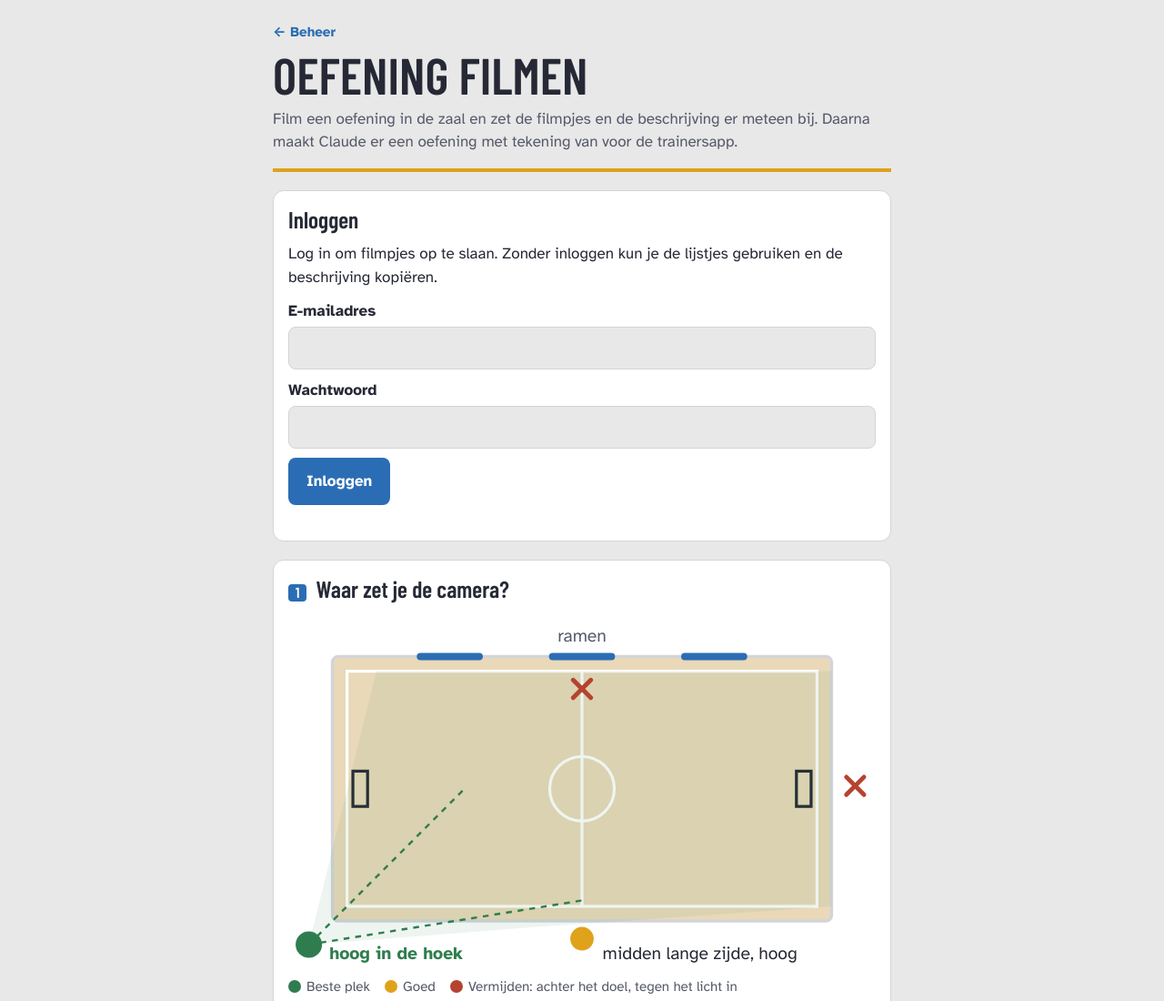
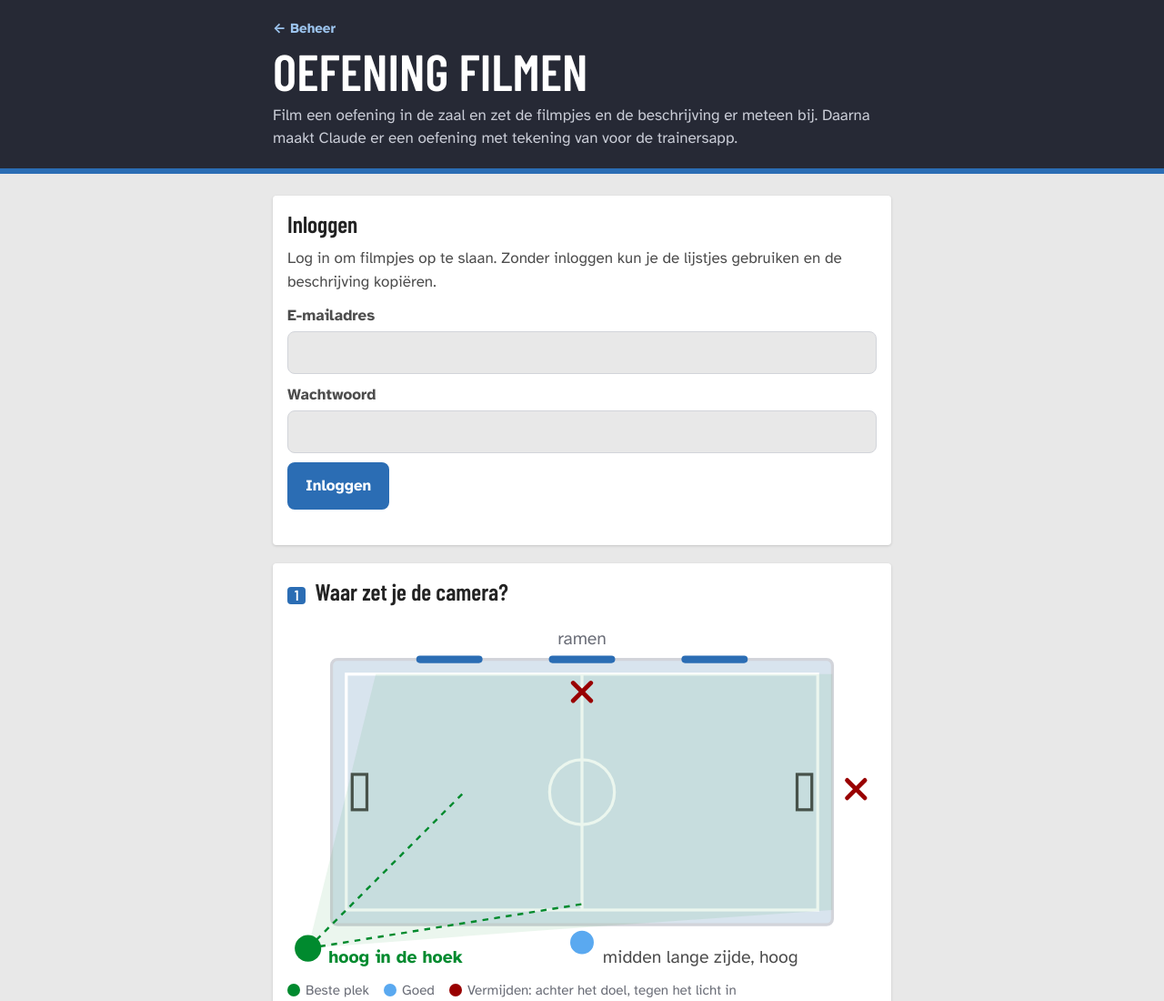
Before and after one commit to ufcutrecht/floorball-beheer, a plain HTML site: page filmen/index.html in a window 1280 px wide. Shown: the top 1100 px of the page at 91% size. Drawn offline with nearby package versions, Linux system fonts and the light colour scheme; a web font is replaced by a local one.

Commit message:
Kleuren van ufcutrecht.nl: donkere kopbalk met blauwe streep, witte blokken, blauwe links
Co-Authored-By: Claude Opus 5.5 <noreply@anthropic.com>
Claude-Session: https://claude.ai/code/session_01Vx6eb4k7m5MK84VWuZRsM3

```diff
--- a/shared/style.css
+++ b/shared/style.css
@@ -1,24 +1,29 @@
-/* Opmaak van de beheer-app, in de kleuren van de trainersapp. */
+/* Opmaak van de beheer-app. */
+/* Kleuren van ufcutrecht.nl: grijze achtergrond, donkere kopbalk, blauwe balk en links, witte blokken. */
 :root{
-  --bg:#e8e8e8;--surface:#ffffff;--ink:#262935;--muted:#55596a;--line:#d2d4da;--accent:#2b6db4;--accent-ink:#ffffff;
-  --mark:#e0a21b;--good:#2f7d4f;--bad:#b5432f;--court:#e9d9b8;--court-line:#ffffff;
+  --bg:#e8e8e8;--surface:#ffffff;--ink:#4d4d4d;--head:#222222;--muted:#6b6e78;--line:#d2d4da;
+  --accent:#2b6db4;--accent-ink:#ffffff;--bar:#262935;--bar-ink:#ffffff;--shadow:0 1px 3px rgba(0,0,0,.15);
+  --mark:#5aa9f0;--good:#008a2e;--bad:#990000;--court:#d8e4ee;--court-line:#ffffff;
   --display:"Barlow Condensed","Arial Narrow",Arial,sans-serif;--body:"Atkinson Hyperlegible",system-ui,-apple-system,"Segoe UI",sans-serif;
   color-scheme:light}
-@media (prefers-color-scheme:dark){:root{--bg:#1a1c24;--surface:#262935;--ink:#ececef;--muted:#a3a7b6;--line:#383c4d;--accent:#6fa6e4;--accent-ink:#11141c;
-  --mark:#f0bb45;--good:#6cc08f;--bad:#ec8a74;--court:#3a3326;--court-line:#cfc6b2;color-scheme:dark}}
+@media (prefers-color-scheme:dark){:root{--bg:#1a1c24;--surface:#262935;--ink:#ececef;--head:#ffffff;--muted:#a3a7b6;--line:#383c4d;
+  --accent:#6fa6e4;--accent-ink:#11141c;--bar:#11131a;--bar-ink:#ffffff;--shadow:0 1px 3px rgba(0,0,0,.4);
+  --mark:#5aa9f0;--good:#00cc66;--bad:#ff5050;--court:#2f3446;--court-line:#8d93a8;color-scheme:dark}}
 *{box-sizing:border-box}
-body{margin:0;background:var(--bg);color:var(--ink);font:17px/1.5 var(--body);
-  padding:env(safe-area-inset-top,0) max(16px,env(safe-area-inset-right,0)) calc(48px + env(safe-area-inset-bottom,0)) max(16px,env(safe-area-inset-left,0))}
+body{margin:0;overflow-x:clip;background:var(--bg);color:var(--ink);font:17px/1.5 var(--body);
+  padding:0 max(16px,env(safe-area-inset-right,0)) calc(48px + env(safe-area-inset-bottom,0)) max(16px,env(safe-area-inset-left,0))}
 .wrap{max-width:680px;margin:0 auto;display:grid;gap:20px}
-header{display:grid;gap:6px;padding:24px 0 16px;border-bottom:4px solid var(--mark)}
+header{display:grid;gap:6px;background:var(--bar);color:var(--bar-ink);border-bottom:6px solid #2b6db4;margin:0 calc(50% - 50vw) 4px;padding:calc(20px + env(safe-area-inset-top,0)) max(16px,calc(50vw - 340px)) 20px}
+header h1{color:var(--bar-ink)}
+header .back{color:#9cc4ee}
 .back{color:var(--accent);text-decoration:none;font-weight:700;font-size:.95rem}
-h1,h2,h3{font-family:var(--display);font-weight:800;text-wrap:balance;margin:0;line-height:1.05}
+h1,h2,h3{font-family:var(--display);font-weight:800;color:var(--head);text-wrap:balance;margin:0;line-height:1.05}
 h1{font-size:clamp(40px,9vw,56px);text-transform:uppercase}
 h2{font-size:1.6rem;display:flex;align-items:baseline;gap:10px}
 h3{font-size:1.3rem}
 h2 .no{font-size:1rem;color:var(--accent-ink);background:var(--accent);border-radius:4px;padding:1px 8px}
-header p{margin:0;color:var(--muted);max-width:60ch}
-section{background:var(--surface);border:1px solid var(--line);border-radius:12px;padding:18px 16px;display:grid;gap:12px;min-width:0}
+header p{margin:0;color:#c9ccd6;max-width:60ch}
+section{background:var(--surface);border:0;box-shadow:var(--shadow);border-radius:4px;padding:18px 16px;display:grid;gap:12px;min-width:0}
 section > p{margin:0;max-width:65ch}
 .court{width:100%;height:auto;display:block}
 .legend{display:flex;flex-wrap:wrap;gap:8px 16px;font-size:.95rem;color:var(--muted);margin:0;padding:0;list-style:none}
@@ -96,8 +101,8 @@ fieldset.picks small{flex-basis:100%;color:var(--muted);font-size:.9rem}
 .pick:has(input:checked){border-color:var(--accent);background:color-mix(in srgb,var(--accent) 14%,var(--surface))}
 .pick:focus-within{outline:3px solid var(--mark);outline-offset:2px}
 .tiles{list-style:none;margin:0;padding:0;display:grid;gap:12px}
-.tile{display:grid;gap:4px;background:var(--surface);border:1px solid var(--line);border-top:6px solid var(--accent);border-radius:12px;padding:16px;color:inherit;text-decoration:none}
-.tile b{font:800 1.5rem/1.1 var(--display);text-transform:uppercase}
+.tile{display:grid;gap:4px;background:var(--surface);box-shadow:var(--shadow);border-top:6px solid var(--accent);border-radius:4px;padding:16px;color:inherit;text-decoration:none}
+.tile b{color:var(--accent);font:800 1.5rem/1.1 var(--display);text-transform:uppercase}
 .tile span{color:var(--muted)}
 .tile:hover{border-color:var(--accent)}
 .links{margin:0;padding-left:20px;display:grid;gap:4px}
--- a/sw.js
+++ b/sw.js
@@ -1,7 +1,7 @@
 /* Offline-app: eerst het netwerk (zodat je de nieuwste versie krijgt), anders de bewaarde kopie.
    De cachenaam begint met "ufc-beheer-": de trainersapp en gymles-app op hetzelfde domein
    ruimen alleen caches op die met "floorball-" beginnen. */
-const CACHE = "ufc-beheer-v1";
+const CACHE = "ufc-beheer-v2";
 const CORE = ["./", "index.html", "manifest.webmanifest", "filmen/", "shared/config.js", "shared/auth.js", "shared/style.css",
   "icons/icon-192.png", "icons/icon-512.png", "icons/apple-touch-icon.png", "icons/ufc-logo.png"];
 
```
Also changed, not shown: index.html (+1 -1 lines), 1 other file.
